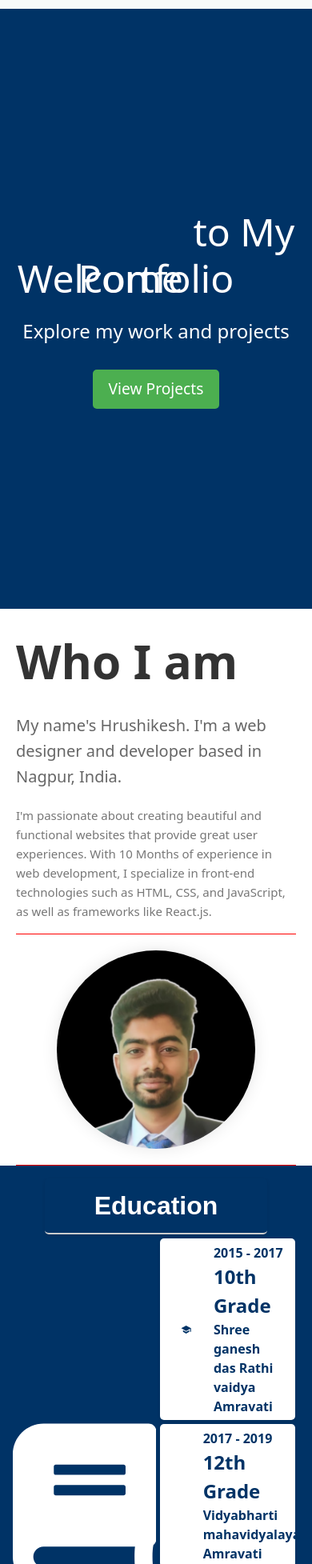
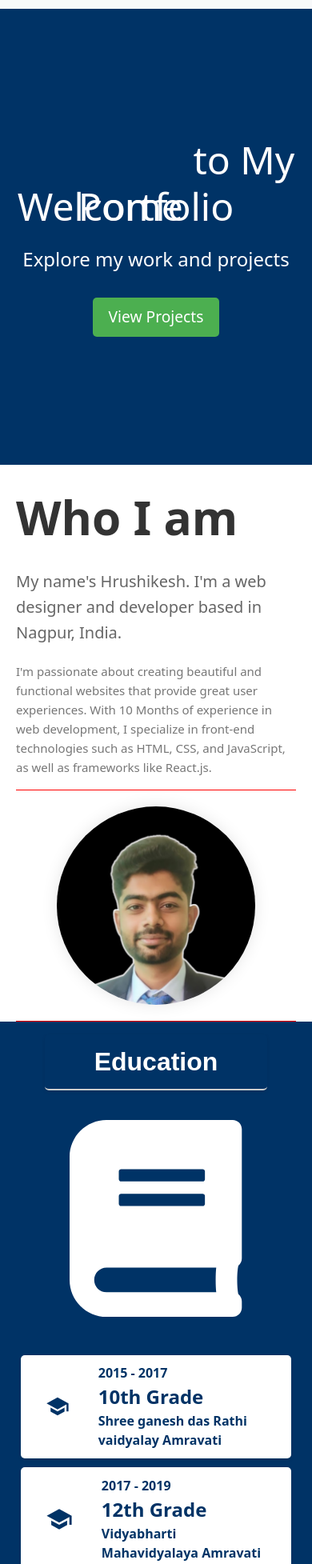
Before and after one commit to HrushikeshSurkar/hrushikesh-surkar-portfolio, a React (Create React App) app: page / in a window 390 px wide. Shown: the part 45-2000 px from the top of the page at 80% size. Built offline with nearby package versions, Linux system fonts and the light colour scheme.

Commit message:
Education section and Hero section updated

```diff
--- a/src/pages/Education.js
+++ b/src/pages/Education.js
@@ -14,19 +14,19 @@ const Education = () => {
         </div>
         <div className="education-cards">
           <Card
-            educationPlace="Shree ganesh das Rathi vaidya Amravati"
+            educationPlace="Shree ganesh das Rathi vaidyalay Amravati"
             year="2015 - 2017"
             educationTitle="10th Grade"
           />
           <Card
-            educationPlace="Vidyabharti mahavidyalaya Amravati"
+            educationPlace="Vidyabharti Mahavidyalaya Amravati"
             year="2017 - 2019"
             educationTitle="12th Grade"
           />
           <Card
             educationPlace="KDK collage of Engineering, Nagpur"
             year="2019 - 2023"
-            educationTitle="B.E. in Computer Science & Engineering"
+            educationTitle="B.E.(CSE)"
           />
         </div>
       </div>
--- a/src/styles/pages/Education.css
+++ b/src/styles/pages/Education.css
@@ -23,3 +23,26 @@
 .education-icon-main {
   font-size: 2000%;
 }
+@media screen and (max-width: 768px) {
+  .education-section {
+    background-color: var(--main-bg-color);
+    color: var(--main-color);
+  }
+
+  .education-main-content-wrap {
+    display: flex;
+    flex-direction: column;
+  }
+
+  .education-cards {
+    width: 100%; /* Take up 50% width */
+  }
+
+  .education-icon-wrap {
+    width: 60%; /* Take up 50% width */
+  }
+
+  .education-icon-main {
+    font-size: 2000%;
+  }
+}
--- a/src/styles/pages/Home.css
+++ b/src/styles/pages/Home.css
@@ -62,3 +62,13 @@
   clip-path: polygon(0% 0%, 100% 0, 100% 80%, 0% 100%);
   z-index: -1;
 }
+
+@media screen and (max-width: 768px) {
+  .hero {
+    position: relative;
+    background-color: var(--main-bg-color);
+    color: var(--main-color);
+    padding: 160px 0;
+    text-align: center;
+  }
+}
```
Also changed, not shown: 12 other files (tests, documents, lock files or other folders).
